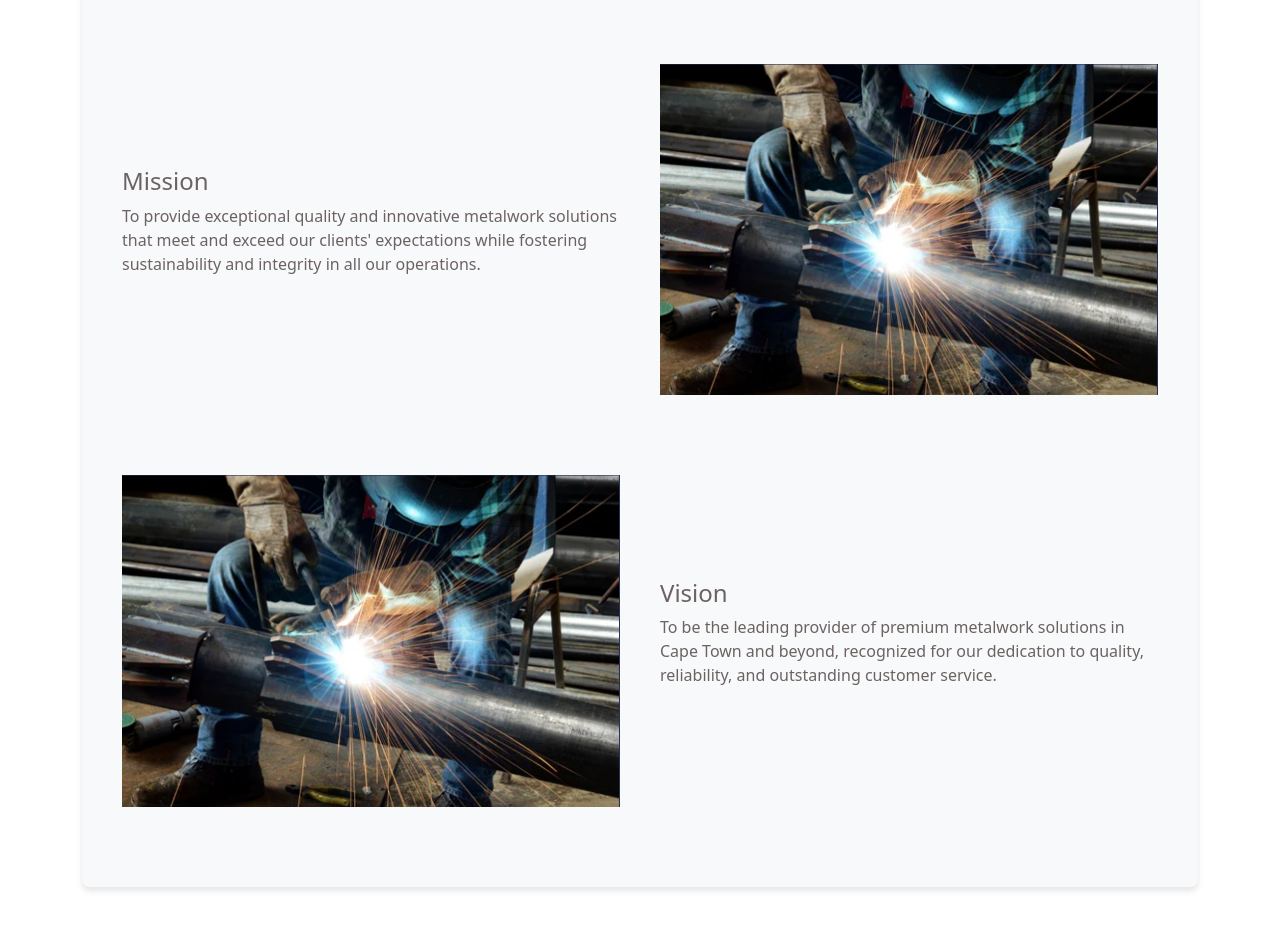
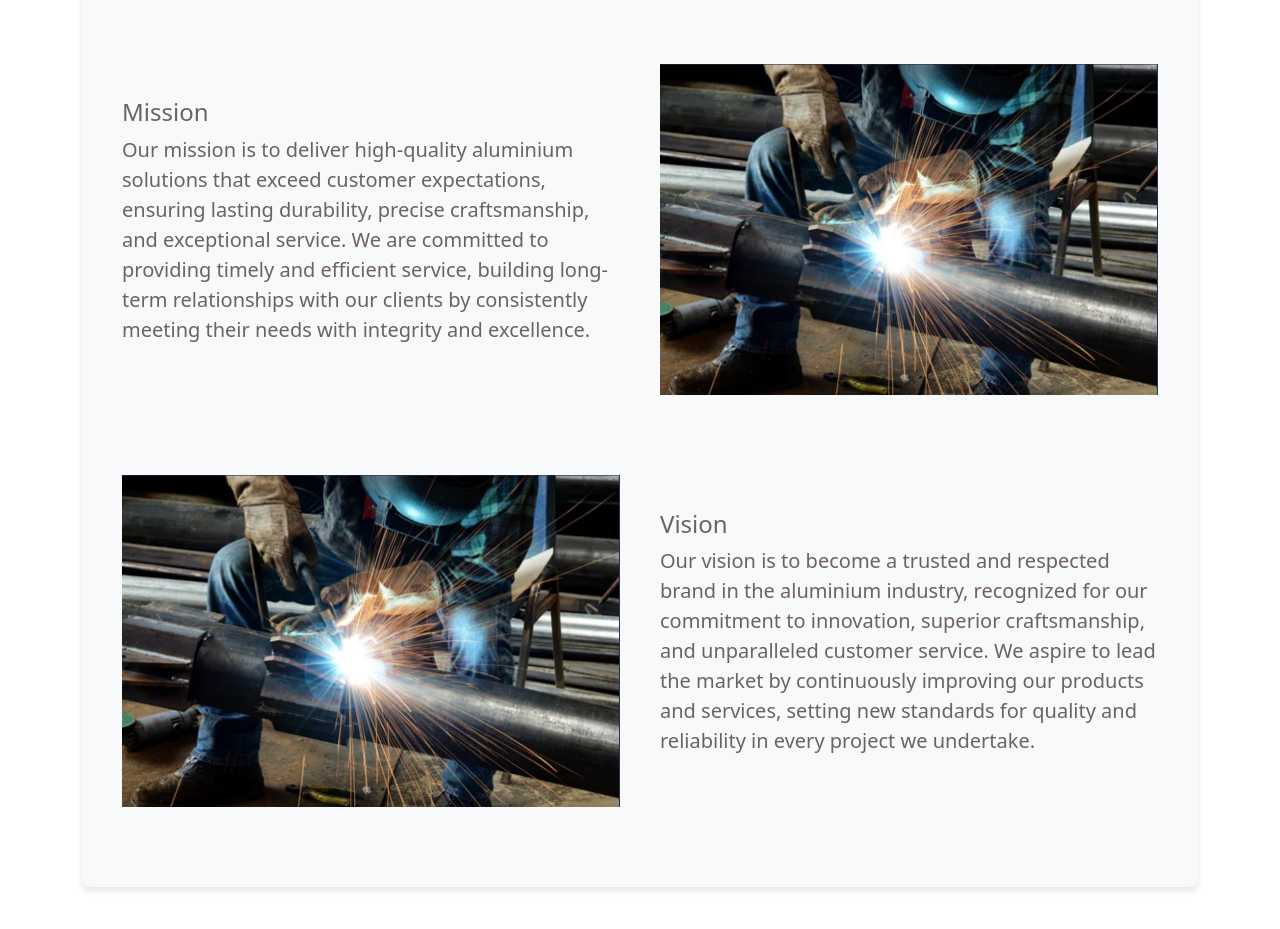
Before and after one commit to xolandaliso/react-app, a React (Create React App) app: page / in a window 1280 px wide. Shown: the part 1800-2729 px from the top of the page. Built offline with nearby package versions, Linux system fonts and the light colour scheme.

Commit message:
text edits

```diff
--- a/src/components/aboutus.js
+++ b/src/components/aboutus.js
@@ -12,10 +12,15 @@ function AboutUs() {
       <div className="about-section">
         <div className="about-text">
           <h4>Mission</h4>
-          <p>
-            To provide exceptional quality and innovative metalwork solutions
-            that meet and exceed our clients' expectations while fostering
-            sustainability and integrity in all our operations.
+          <p className="fs-5 fw-normal">
+          Our mission is to deliver
+          high-quality aluminium solutions that
+          exceed customer expectations, ensuring
+          lasting durability, precise craftsmanship,
+          and exceptional service. We are committed to
+          providing timely and efficient service, building
+          long-term relationships with our clients by
+          consistently meeting their needs with integrity and excellence.
           </p>
         </div>
         <div className="about-image">
@@ -30,10 +35,14 @@ function AboutUs() {
         </div>
         <div className="about-text">
           <h4>Vision</h4>
-          <p>
-            To be the leading provider of premium metalwork solutions in
-            Cape Town and beyond, recognized for our dedication to quality,
-            reliability, and outstanding customer service.
+          <p className="fs-5 fw-normal">
+          Our vision is to become a trusted and respected
+          brand in the aluminium industry, recognized for
+          our commitment to innovation, superior craftsmanship,
+          and unparalleled customer service. We aspire to lead
+          the market by continuously improving our products and
+          services, setting new standards for quality and reliability
+          in every project we undertake.
           </p>
         </div>
       </div>
```
